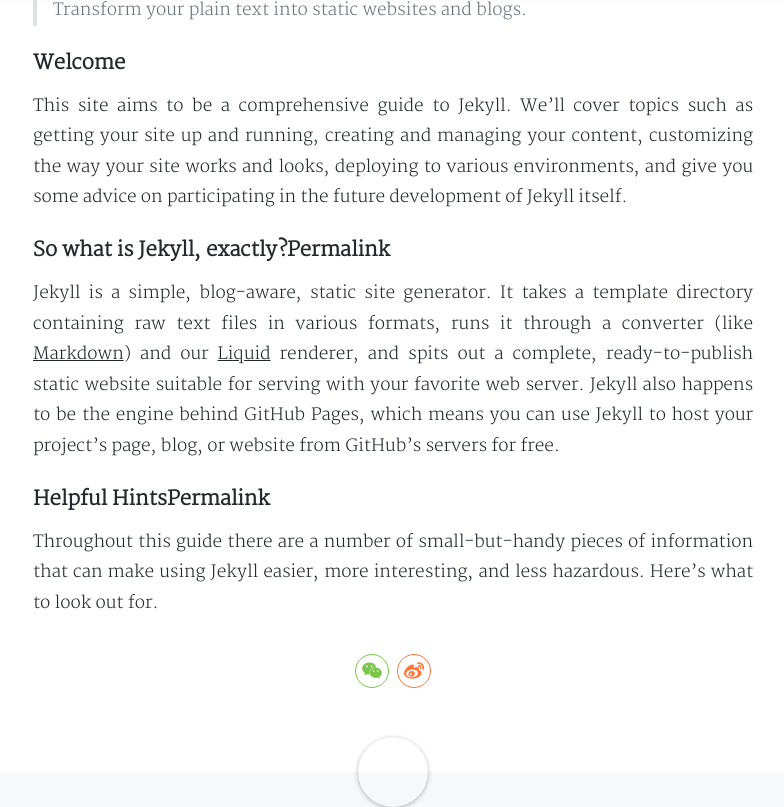
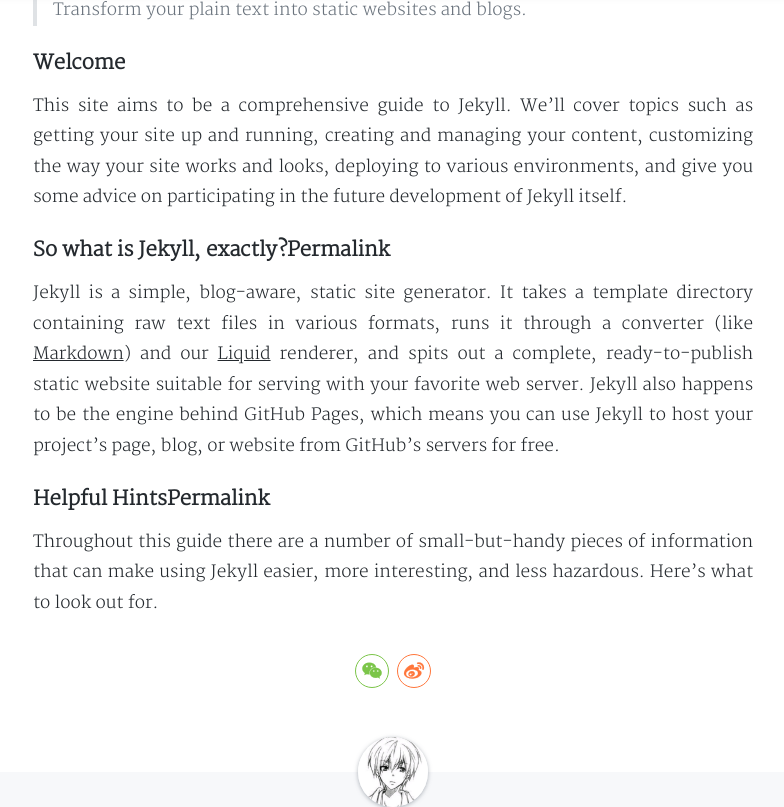
Before and after one commit to moxiaotu/linchupeng.github.io, a Jekyll site: the page built from _posts/2017-04-18-hello-jekyll.md, in a window 1280 px wide and 1400 px high, scrolled down 505 px. Shown: the top 807 px of the window, without its empty margins (247-1031 px from the left). Built offline with Jekyll 4.4.1, drawn with Linux system fonts in a browser that asks for light colours; nearby versions of some CDN libraries; comment, search, counter and statistics services are not loaded; a style sheet for code colours, icons or effects is not loaded; grey boxes are pictures that could not be loaded.

Commit message:
Change color

```diff
--- a/_config.yml
+++ b/_config.yml
@@ -3,7 +3,7 @@ title: 'LCP | 博客'
 description: '昵称悟空，千禧一代，前端开发者/伪极客/灵魂摄影师，热爱技术&设计。很高兴能在这里与你分享我对技术和生活的思考。'
 keyword: 'LCP, LCP的博客, PHP,Android, 手机宅'
 url: 'http://chuge.me' # your host
-baseurl: '/'
+baseurl: ''
 
 # Navigation links
 nav:
@@ -14,7 +14,7 @@ nav:
 author: 'LCP'
 nickname: '未央'
 bio: 'PHPer，热爱技术，简单闷骚'
-avatar: 'assets/img/profile.jpg'
+avatar: '/assets/img/profile.jpg'
 
 # Search
 search: false
--- a/dev/sass/app.css
+++ b/dev/sass/app.css
@@ -161,7 +161,7 @@ a {
   background: -webkit-linear-gradient(0deg, #3CD5FF, #007AFF);
   background: -o-linear-gradient(0deg, #3CD5FF, #007AFF);
   background: -moz-linear-gradient(0deg, #3CD5FF, #007AFF);
-  background: linear-gradient(100deg, #3CD5FF, #007AFF); }
+  background: linear-gradient(100deg, #FFF, #FFF); }
 
 .banner-theme-pink {
   background: -webkit-linear-gradient(0deg, #FFCE69, #FA709A);
--- a/dev/sass/common.scss
+++ b/dev/sass/common.scss
@@ -139,7 +139,7 @@
     background: -webkit-linear-gradient(0deg, #3CD5FF, #007AFF);
     background: -o-linear-gradient(0deg, #3CD5FF, #007AFF);
     background: -moz-linear-gradient(0deg, #3CD5FF, #007AFF);
-    background: linear-gradient(100deg, #3CD5FF, #007AFF);
+    background: linear-gradient(100deg, #FFF, #FFF);
 }
 .banner-theme-pink {
     background: -webkit-linear-gradient(0deg, #FFCE69, #FA709A);
```
Also changed, not shown: assets/css/app.min.css.
